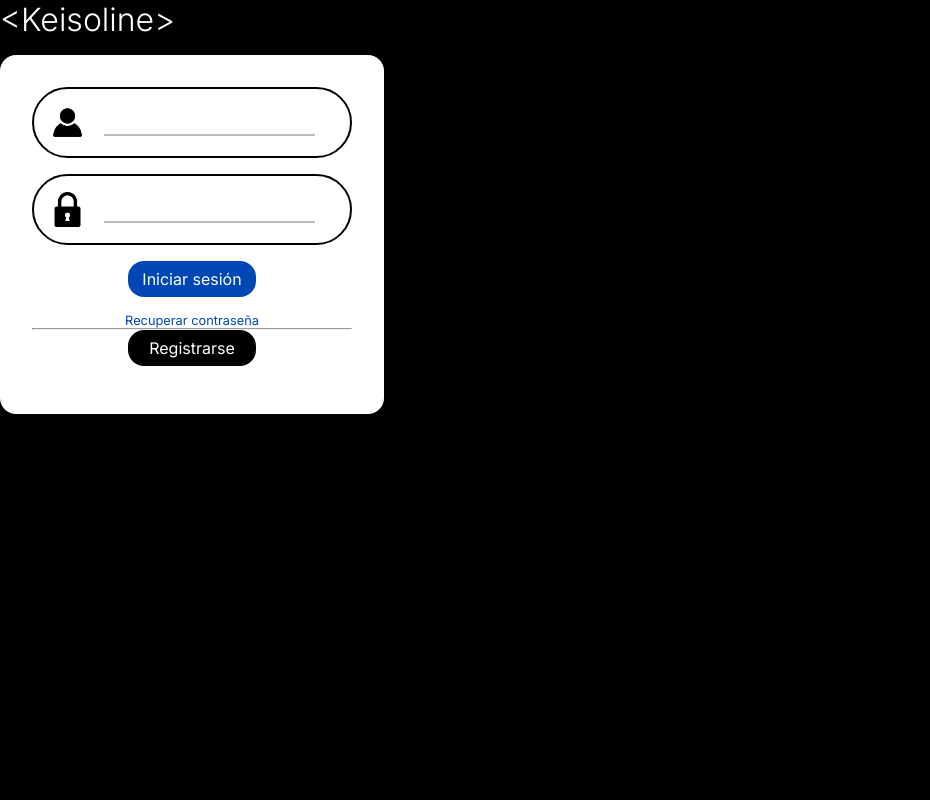
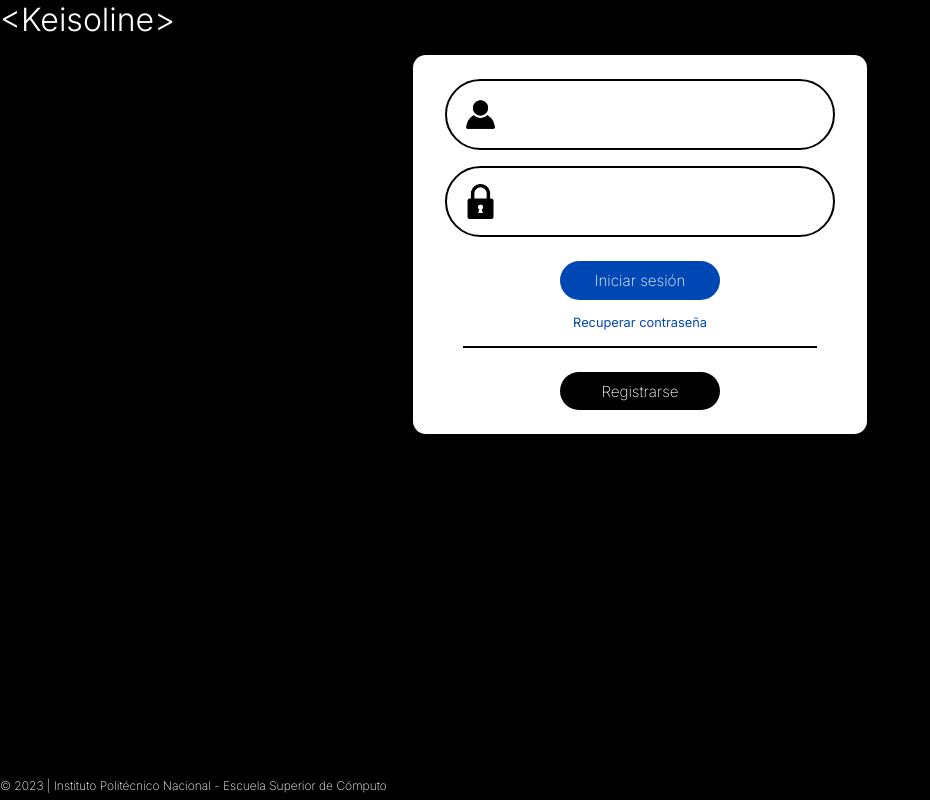
Before and after one commit to lalvarezz/Keisoline-0.1v, a React (Create React App) app: page /login in a window 1280 px wide. Shown: the whole page, without its empty margins (0-930 px from the left). Built offline with nearby package versions, Linux system fonts and the light colour scheme.

Commit message:
Modificaciones menores de los formularios

```diff
--- a/src/components/Login/Login.css
+++ b/src/components/Login/Login.css
@@ -1,19 +1,10 @@
-/*
-body > #root > div {
-    align-items: center;
-    justify-content: center;
-    background-color: rgb(0, 0, 0);
-}
-*/
-
 .login-component {
-    width: 30%;
-    height: 60%;
     display: flex;
     flex-direction: column;
+    height: 100vh;
 }
 
-.login-component h2{
+.login-component h1 {
     color: #ffff;
     font-size: 2em;
     font-weight: 300;
@@ -24,11 +15,13 @@ body > #root > div {
     text-align: center;
     display: flex;
     flex-direction: column;
-    justify-content: space-between;
+    align-self: center;
     background-color: #ffff;
-    border-radius: 1em;
-    flex-grow: 1;
-    padding: 2em;
+    border-radius: 0.8rem;
+    padding-top: 1.5rem;
+    padding-bottom: 1.5rem;
+    padding-right: 2rem;
+    padding-left: 2rem;
     overflow: hidden;
 }
 
@@ -39,10 +32,9 @@ body > #root > div {
     display: flex;
     margin-bottom: 1em;
     padding: 1em;
-
 }
 
-a{
+a {
     color: #0047B6;
     display: inline;
     font-size: 0.8em;
@@ -62,8 +54,7 @@ a{
 .campo input{
     justify-self: center;
     border: none;
-    border-bottom: 2px solid rgb(187, 187, 187);
-    font-size: 1.2em;
+    font-size: 1.2rem;
     font-weight: 300;
     margin: 0 1em;
     width: 100%;
@@ -71,31 +62,42 @@ a{
 
 .campo input[type=text]:focus, input[type=password]:focus{
     outline: none;
-    border-bottom: 2px solid rgb(39, 38, 38);
 }
 
-.boton-azul{
-    align-self: center;
-    color:#ffff;
-    background-color: #0047B6;
-    border-radius: 1em;
-    border: none;
-    font-size: 1em;
-    padding: 0.5em;
-    margin-bottom: 1em;
-    width: 40%;
+.login-component hr {
+    border: 0.048rem solid black;
+    width: 22rem;
+    margin-top: 1rem;
+    margin-bottom: 1rem;
 }
 
-.boton-negro{
-    color: #fff;
-    background-color: #000;
+.boton-azul {
+    cursor: pointer;
+    color: white;
+    background-color: #0047b6;
+    border: none;
+    border-radius: 1.6rem;
+    font-size: 0.95rem;
+    font-weight: 200;
+    height: 2.4rem;
+    width: 10rem;
+    margin-top: 0.5rem;
     align-self: center;
-    border-radius: 1em;
+    margin-bottom: 1em;
+}
+
+.boton-negro {
+    cursor: pointer;
+    color: white;
+    background-color: black;
     border: none;
-    font-size: 1em;
-    padding: 0.5em;
-    margin-bottom: 1em;
-    width: 40%;
+    border-radius: 1.6rem;
+    font-size: 0.95rem;
+    font-weight: 200;
+    height: 2.4rem;
+    width: 10rem;
+    margin-top: 0.5rem;
+    align-self: center;
 }
 
 
@@ -103,3 +105,12 @@ a{
     object-fit: contain;
     width: 2.2em;
 }
+
+.login-component footer {
+    color: white;
+    font-size: 0.75em;
+    font-weight: 200;
+    position: fixed;
+    bottom: 0.6em;
+    align-self: left;
+}
--- a/src/components/Login/Login.js
+++ b/src/components/Login/Login.js
@@ -8,7 +8,10 @@ function Login(){
     return(
         <>
         <div className="login-component">
-                <h2>&lt;Keisoline&gt;</h2>
+            <header>
+                <h1>&lt;Keisoline&gt;</h1>
+            </header>
+
             <div className="login-formulario">
                 <form>
                     <div className="campo">
@@ -23,9 +26,14 @@ function Login(){
                     <Link to="#">Recuperar contraseña</Link>
                 </form>
 
-                    <hr/>
+                <div className="rlinea"> <hr/> </div>
+
                 <button className="boton-negro">Registrarse</button>
             </div>
+
+            <footer>
+                © 2023 | Instituto Politécnico Nacional - Escuela Superior de Cómputo
+            </footer>
         </div>
         </>
     );
--- a/src/components/Register/Register.css
+++ b/src/components/Register/Register.css
@@ -71,6 +71,7 @@
 }
 
 .registro input[type=text], .registro input[type=password] {
+    font-weight: 300;
     border-radius: 1.2rem;
     border: 0.0625rem solid black;
     height: 1.7rem;
@@ -83,7 +84,7 @@
     border-radius: 1.6rem;
     color: white;
     font-size: 0.95rem;
-    font-weight: 400;
+    font-weight: 200;
     height: 2.4rem;
     width: 10rem;
     margin-top: 0.5rem;
@@ -97,7 +98,7 @@
     border-radius: 1.6rem;
     color: white;
     font-size: 0.95rem;
-    font-weight: 400;
+    font-weight: 200;
     height: 2.4rem;
     width: 10rem;
     margin-top: 0.5rem;
```
Lines whose indentation alone changed are shown as unchanged.
